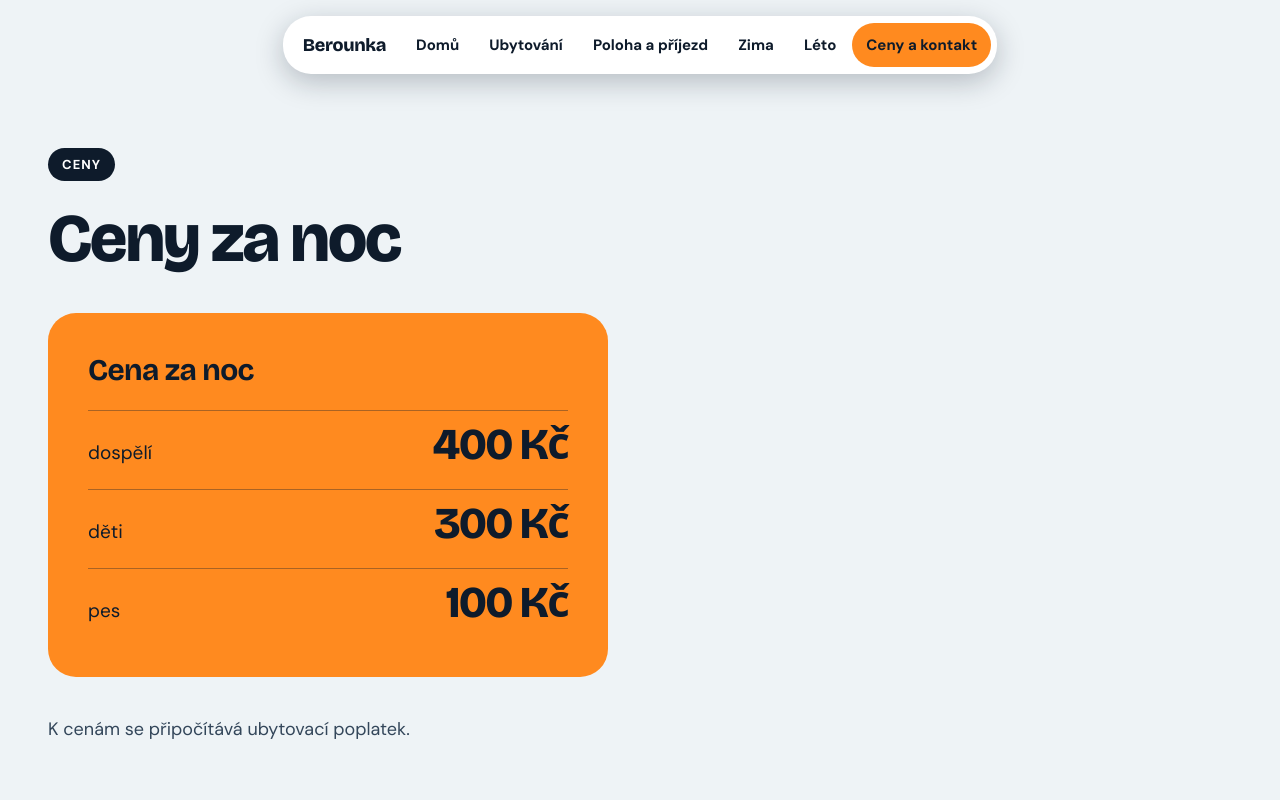
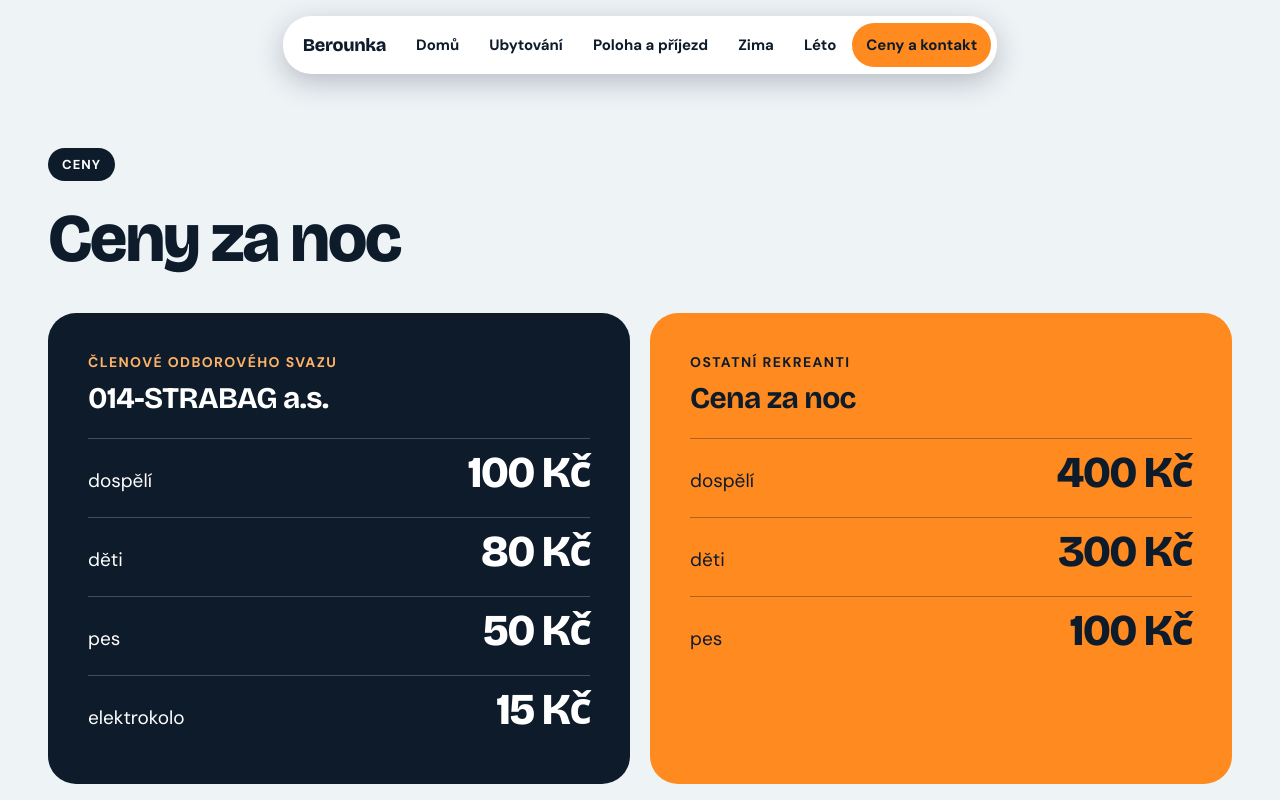
Before and after one commit to stezsky/berounka, a plain HTML site: page ceny.html in a window 1280 px wide. Shown: the top 800 px of the page. Drawn offline with nearby package versions, Linux system fonts and the light colour scheme.

Commit message:
Ceník: vráceny ceny pro členy svazu beze změny
Co-Authored-By: Claude Sonnet 5.5 <noreply@anthropic.com>
Claude-Session: https://claude.ai/code/session_016L8JbeWzXZuQFvheCVfWa3

```diff
--- a/ceny.html
+++ b/ceny.html
@@ -4,7 +4,7 @@
 <meta charset="utf-8">
 <meta name="viewport" content="width=device-width, initial-scale=1">
 <title>Ceny a kontakt – Chata Berounka, Janov nad Nisou</title>
-<meta name="description" content="Ceny ubytování za noc na chatě Berounka: dospělí 400 Kč, děti 300 Kč, pes 100 Kč, plus ubytovací poplatek. Kontakt pro rezervace.">
+<meta name="description" content="Ceny ubytování za noc na chatě Berounka pro členy odborového svazu 014-STRABAG a pro ostatní rekreanty (dospělí 400 Kč, děti 300 Kč, pes 100 Kč, plus ubytovací poplatek). Kontakt pro rezervace.">
 <link rel="canonical" href="https://stezsky.github.io/berounka/ceny.html">
 <meta name="theme-color" content="#0E1B2B">
 <link rel="icon" href="favicon.svg" type="image/svg+xml">
@@ -12,7 +12,7 @@
 <meta property="og:locale" content="cs_CZ">
 <meta property="og:site_name" content="Chata Berounka">
 <meta property="og:title" content="Ceny a kontakt – Chata Berounka, Janov nad Nisou">
-<meta property="og:description" content="Ceny ubytování za noc na chatě Berounka: dospělí 400 Kč, děti 300 Kč, pes 100 Kč, plus ubytovací poplatek. Kontakt pro rezervace.">
+<meta property="og:description" content="Ceny ubytování za noc na chatě Berounka pro členy odborového svazu 014-STRABAG a pro ostatní rekreanty (dospělí 400 Kč, děti 300 Kč, pes 100 Kč, plus ubytovací poplatek). Kontakt pro rezervace.">
 <meta property="og:url" content="https://stezsky.github.io/berounka/ceny.html">
 <meta property="og:image" content="https://stezsky.github.io/berounka/img/chata02.jpg">
 <meta name="twitter:card" content="summary_large_image">
@@ -41,8 +41,17 @@
 <section class="sec" style="padding-top: 148px">
 <div class="wrap" style="display: flex; flex-direction: column; gap: 40px">
 <div style="display: flex; flex-direction: column; gap: 24px"><span class="tag">Ceny</span><h1 class="h2">Ceny za noc</h1></div>
-<div style="display: grid; grid-template-columns: minmax(0, 560px); gap: 20px">
+<div style="display: grid; grid-template-columns: repeat(auto-fit, minmax(min(380px, 100%), 1fr)); gap: 20px">
+<div class="tile dk" style="background: #0E1B2B; color: #FFFFFF; padding: 40px">
+<span style="font-size: 14px; letter-spacing: 0.1em; text-transform: uppercase; font-weight: 700; color: #FFB366">Členové odborového svazu</span>
+<h2 class="h3" style="font-size: 30px; margin-bottom: 12px">014-STRABAG a.s.</h2>
+<div class="line"><span>dospělí</span><strong class="big" style="font-size: 44px">100 Kč</strong></div>
+<div class="line"><span>děti</span><strong class="big" style="font-size: 44px">80 Kč</strong></div>
+<div class="line"><span>pes</span><strong class="big" style="font-size: 44px">50 Kč</strong></div>
+<div class="line"><span>elektrokolo</span><strong class="big" style="font-size: 44px">15 Kč</strong></div>
+</div>
 <div class="tile" style="background: #FF8A1F; padding: 40px">
+<span style="font-size: 14px; letter-spacing: 0.1em; text-transform: uppercase; font-weight: 700">Ostatní rekreanti</span>
 <h2 class="h3" style="font-size: 30px; margin-bottom: 12px">Cena za noc</h2>
 <div class="line" style="border-top-color: rgba(14,27,43,0.35)"><span>dospělí</span><strong class="big" style="font-size: 44px">400 Kč</strong></div>
 <div class="line" style="border-top-color: rgba(14,27,43,0.35)"><span>děti</span><strong class="big" style="font-size: 44px">300 Kč</strong></div>
```
